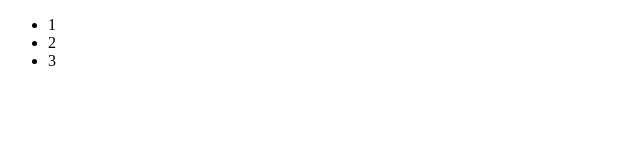
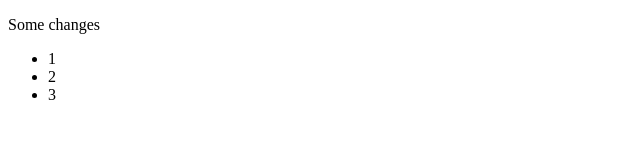
Before and after one commit to RuslanHamidov/MyFirstRepo, a plain HTML site: page index.html in a window 1280 px wide. Shown: the whole page, without its empty margins (0-640 px from the left). Drawn offline with Linux system fonts and the light colour scheme.

Commit message:
Made some changes

```diff
--- a/index.html
+++ b/index.html
@@ -4,6 +4,7 @@
 <meta charset="utf-8">
 </head>
 <body>
+<p>Some changes </p>
 <ul>
 <li>1</li>
 <li>2</li>
```
